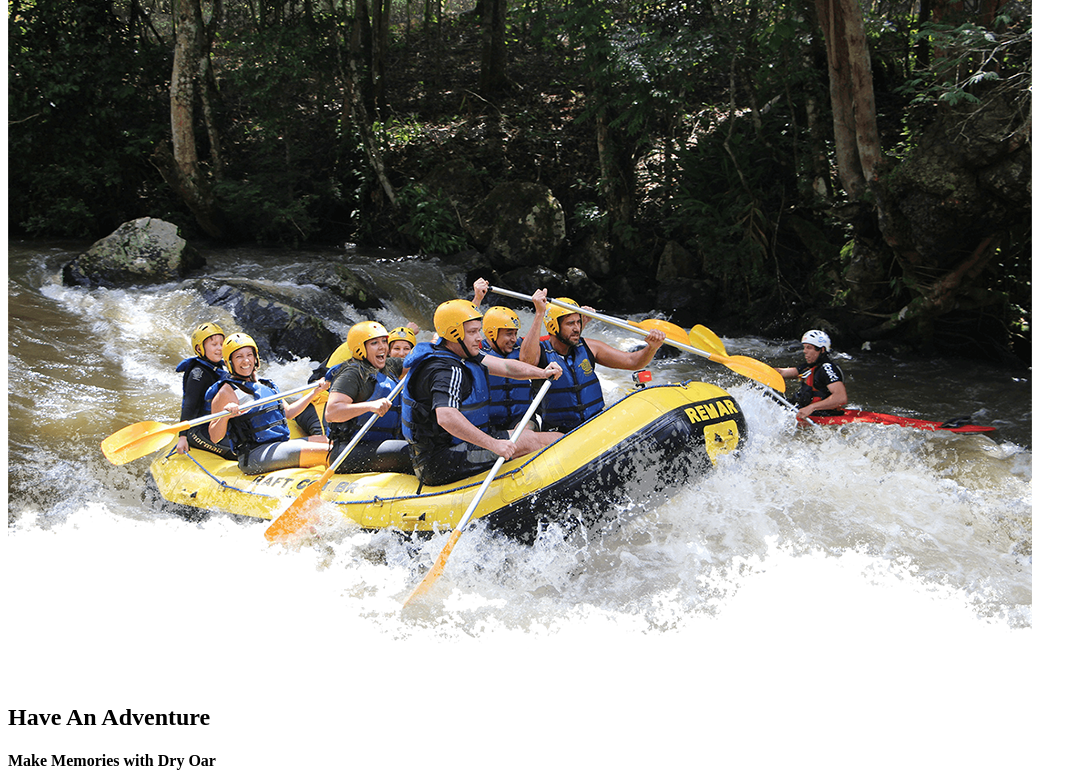
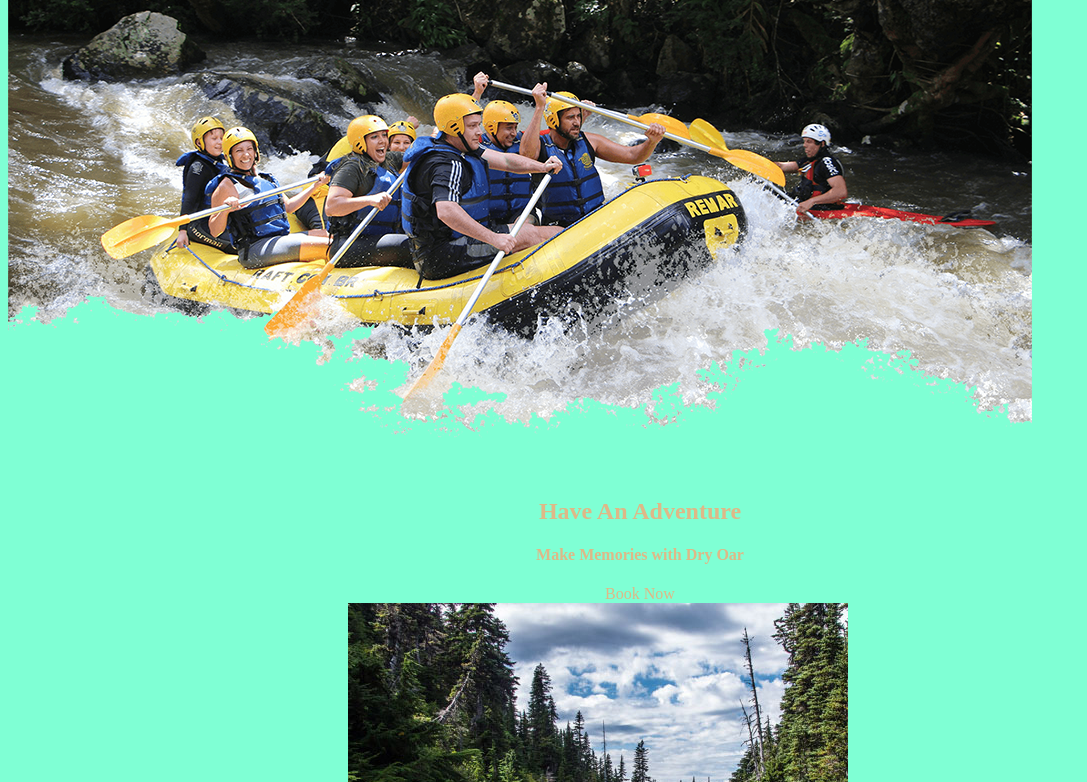
Before and after one commit to AwesomeJPS/awesomejps.github.io, a plain HTML site: page wwr/WaterRafting.html in a window 1280 px wide. Shown: the part 318-1100 px from the top of the page, without its empty margins (0-1087 px from the left). Drawn offline with Linux system fonts and the light colour scheme.

Commit message:
Finished week 4

```diff
--- a/wwr/WaterRafting.html
+++ b/wwr/WaterRafting.html
@@ -5,8 +5,16 @@
     <meta http-equiv="X-UA-Compatible" content="IE=edge">
     <meta name="viewport" content="width=device-width, initial-scale=1.0">
     <title>Whitewater Rafting Vacations | Dry Oar Boating | Home</title>
+    <link rel="stylesheet" href="styles/style.css">
 </head>
 <body>
+    <div id="content">
+
+
+
+
+
+
     <header>
         <a id="logo_link" href="index.html">
             <img class="logo" src="images/logo.png" alt="Dry Oar Logo">
@@ -46,6 +54,7 @@
             <img class="icon" src="images/oars.png" alt="oars icon">
             <h2>Rapids</h2>
         </section>
+        <div id="background"></div>
         <img class="mountains" src="images/mountains.jpg" alt="Misty mountains">
         <section class="msg">
             <h2>More Than Just The Thrill</h2>
@@ -58,16 +67,17 @@
         <h3><a href="site-plan-rafting.html">Site Plan</a></h3>
         <h3><a href="contactus.html">Contact Us</a></h3>
         <div class="social">
-            <a href="https://facebook.com">
+            <a href="https://facebook.com" target="_blank">
                 <img src="images/facebook.png" alt="fb icon">
             </a>
-            <a href="https://twitter.com">
+            <a href="https://twitter.com" target="_blank">
                 <img src="images/twitter.png" alt="twitter icon">
             </a>
-            <a href="https://instagram.com">
+            <a href="https://instagram.com" target="_blank">
                 <img src="images/instagram.png" alt="instagram icon">
             </a>
         </div>
     </footer>
+</div>
     </body>
 </html>
--- /dev/null
+++ b/wwr/styles/style.css
@@ -0,0 +1,65 @@
+#content{
+    max-width: 1600px;
+
+    margin: 0 auto;
+
+
+}
+nav a,
+#hero-msg h1, #hero-msg h4,
+.button-box,
+main section{
+    text-align: center;
+}
+
+#background {
+    height: 725px;
+}
+
+body,
+header,
+nav a:hover,
+.book, .join,
+.book:hover, .join:hover,
+#background,
+.msg,
+footer{
+
+background-color: aquamarine;
+
+}
+
+nav a,
+nav a:hover,
+.home-title,
+h4,
+.book, .join,
+.book:hover, .join:hover,
+.msg h2,
+.msg p,
+footer h3,
+footer a,
+footer a:hover{
+
+color: burlywood;
+
+}
+
+.logo,.icon{
+
+width:80px;
+
+}
+
+nav a,
+.book, .join,
+footer a{
+
+text-align: center;
+ text-decoration: none;
+
+}
+footer h3 a:hover{
+
+    text-decoration: underline;
+}
```
